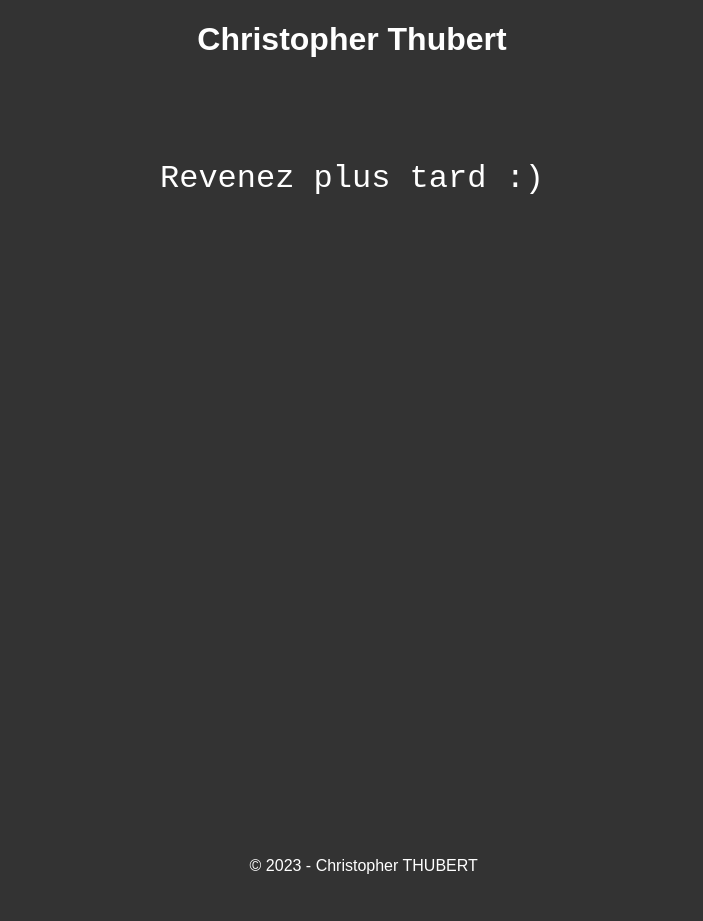
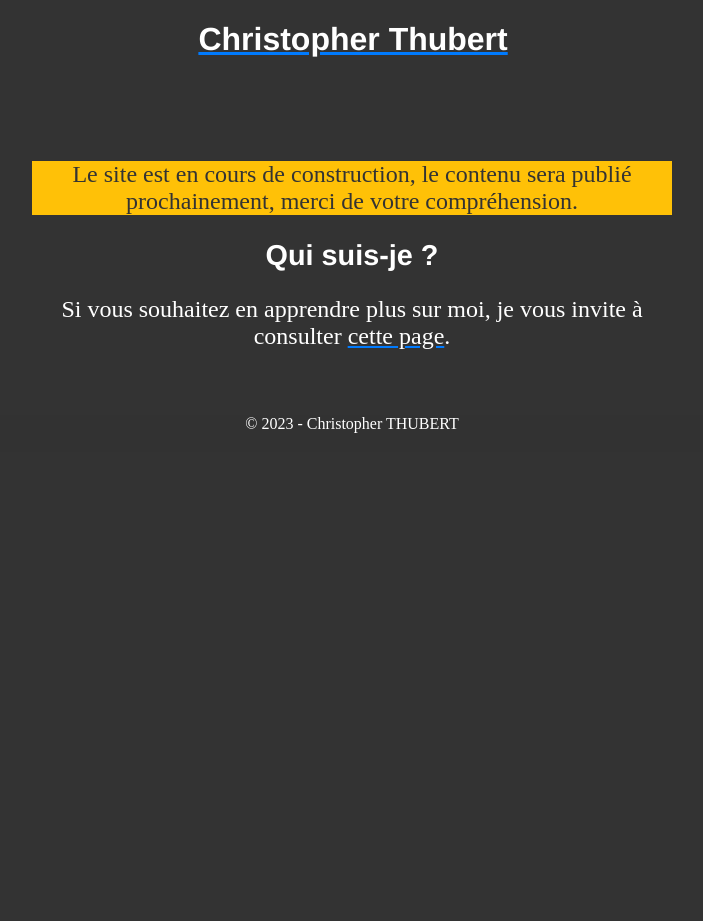
Before and after one commit to cthubert-fr/cthubert-fr.github.io, a Jekyll site: the page built from docs/index.md, in a window 1280 px wide. Shown: the whole page, without its empty margins (288-991 px from the left). Built offline with Jekyll 4.4.1, drawn with Linux system fonts in a browser that asks for light colours.

Commit message:
Ajout page : qui suis-je ? + Refonte CSS et template index

```diff
--- a/docs/_layouts/index.html
+++ b/docs/_layouts/index.html
@@ -6,6 +6,16 @@
 		<link rel="stylesheet" type="text/css" href="{{ site.url }}/assets/css/style.css" />
 	</head>
 	<body>
-		{{ content }}
+		<header>
+			<h1>
+				<a href="{{ site.url }}" >Christopher Thubert</a>
+			</h1>
+		</header>
+		<div id="main-container" >
+			{{ content }}
+			<footer>
+				<p>© {{ site.time | date: "%Y" }} - Christopher THUBERT</p>
+			</footer>
+		</div>
 	</body>
 </html>
--- a/docs/assets/css/style.css
+++ b/docs/assets/css/style.css
@@ -1,23 +1,70 @@
 html,
 body {
+	margin: 0;
+	padding: 0;
 	height: 100%;
 	background-color: #333;
 	color: #fff;
 	text-align: center;
-	font-family: Arial, Helvetica, sans-serif;
+	font-family: Baskerville, Helvetica,  Arial,sans-serif;
 }
 header {
-	margin-bottom: 15%;
+	margin-bottom: 6%;
 }
-.comment {
-	font-size: 2em;
-	font-family: 'Courier New', Courier, monospace;
+header .left-menu {
+	float: left;
+	width: 15%;
+}
+header .left-menu-mobile {
+	display: none;
+}
+header h1 {
+	text-align: left;
+	padding-left: 38%;
+}
+p {
+	font-family: Baskerville;
+}
+a,
+a:hover {
+	color: #fff;
+	text-decoration-color: #007bff;
+}
+a:hover {
+	text-decoration: none;
+	color: #007bff;
+}
+#main-container section {
+	padding-bottom: 2%;
+}
+section {
+	width: 50%;
+	margin-left: auto;
+	margin-right: auto;
+}
+section p {
+	font-size: 1.5em;
+}
+section h2 {
+	font-size: 1.8em;
+}
+section ul {
+	font-size: 1.5em;
+}
+section ul li {
+	line-height: 1.2em;
+}
+section #cuisine-plats {
+	list-style-type: "\01F60B";
+	text-align: left;
+}
+section #cuisine-plats li {
+	padding-left: 1%;
 }
 footer {
-	clear: left;
-	position: absolute;
-	bottom: 1%;
-	left: 43%;
+	height: 3%;
+	padding-bottom: 0.2%;
+	background-color: rgba(51, 51, 51, .5);
 }
 /* In portrait (820x1180 or 1024x1366) */
 @media only screen and (orientation: portrait) and (
@@ -27,9 +74,33 @@
 	header {
 		margin-bottom: 8%;
 	}
+	header .left-menu {
+		display: none;
+	}
+	header .left-menu-mobile {
+		display: block;
+		position: relative;
+		float: left;
+		width: 10%;
+		left: 8%;
+		background-color: #fff;
+		color: #333;
+		border-radius: 45%;
+		font-size: 1.8em;
+	}
+	#menu-dialog p {
+		font-size: 1.8em;
+	}
+	header h1 {
+		text-align: left;
+		padding-left: 20%;
+		font-size: 3.8em;
+	}
+	section h2 {
+		font-size: 2.8em;
+	}
 	footer {
-		position: absolute;
-		left: 42%;
+		font-size: 1.8em;
 	}
 }
 /* For Surface in portrait */
@@ -37,9 +108,14 @@
 	header {
 		margin-bottom: 8%;
 	}
-	footer {
-		position: absolute;
-		left: 42%;
+	section {
+		width: 80%;
+	}
+	section p {
+		font-size: 2.8em;
+	}
+	section ul li {
+		font-size: 1.8em;
 	}
 }
 /* In portrait */
@@ -74,8 +150,4 @@
 	header {
 		margin-bottom: 8%;
 	}
-	footer {
-		position: absolute;
-		left: 42%;
-	}
 }
--- a/docs/index.md
+++ b/docs/index.md
@@ -3,14 +3,16 @@
 permalink: /
 ---
 
-<header>
-	<h1>
-		Christopher Thubert
-	</h1>
-</header>
 <section>
-	<p class="comment" >Revenez plus tard :)</p>
+	<article style="background-color: #ffc107; color: #333;" >
+		<p>
+			Le site est en cours de construction, le contenu sera publié prochainement, merci de votre compréhension.
+		</p>
+	</article>
+	<article>
+		<h2>Qui suis-je ?</h2>
+		<p>
+			Si vous souhaitez en apprendre plus sur moi, je vous invite à consulter <a href="{{ site.url }}/qui-suis-je" >cette page</a>.
+		</p>
+	</article>
 </section>
-<footer>
-	<p>© {{ site.time | date: "%Y" }} - Christopher THUBERT</p>
-</footer>
```
Also changed, not shown: docs/qui-suis-je.md (added, +41 -0 lines).
